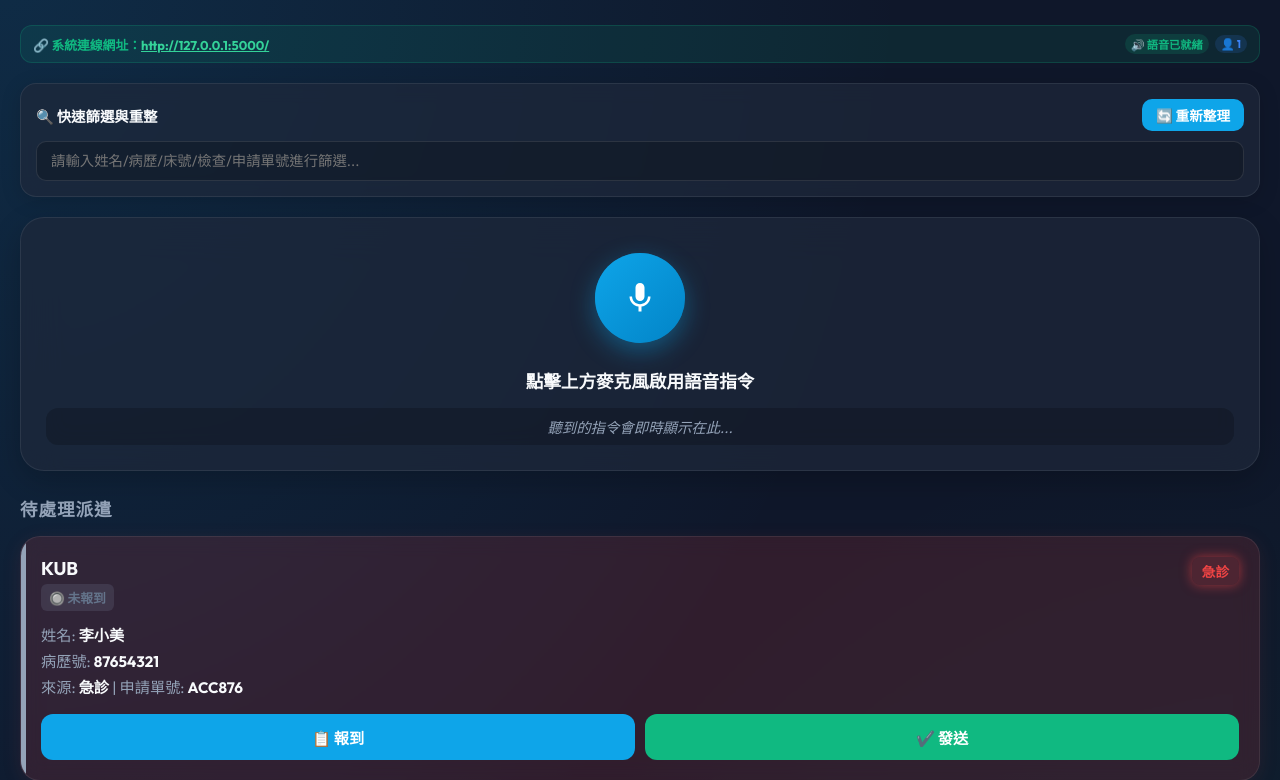
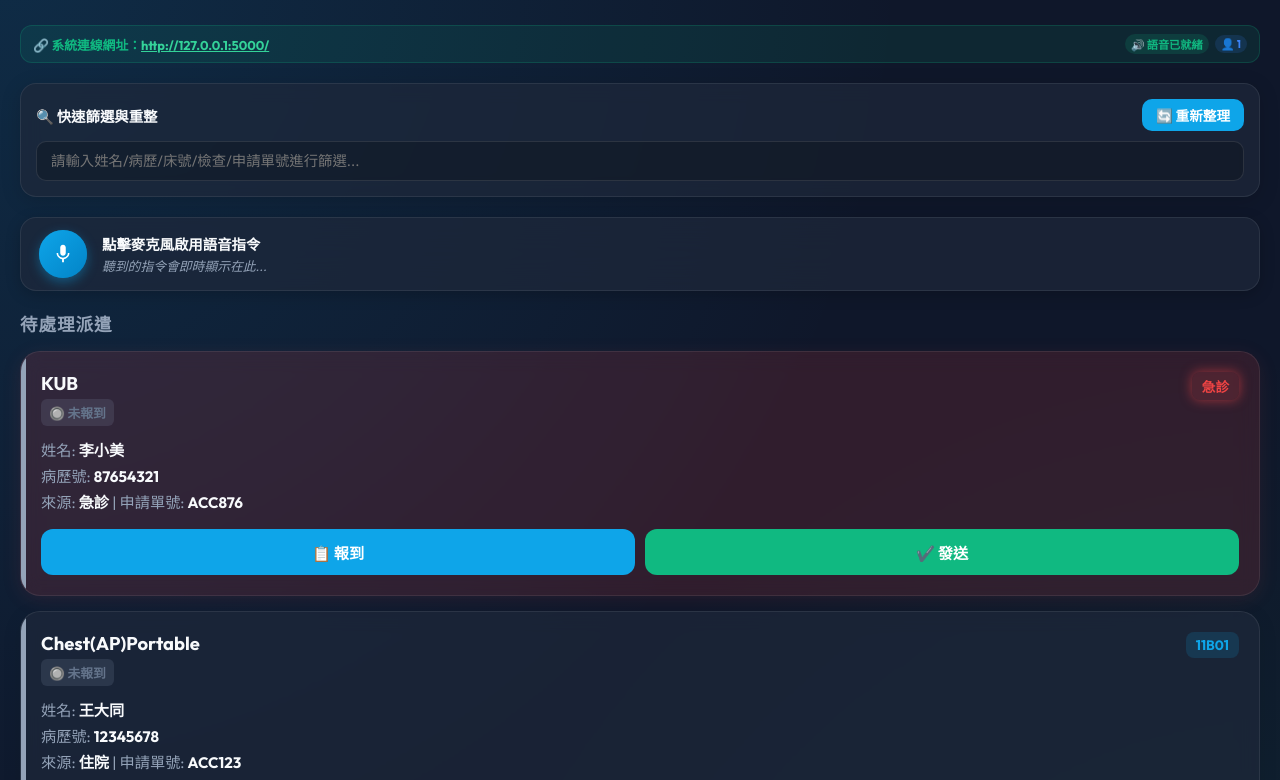
Before and after one commit to cat670500-hub/QCC, a Flask app: page /mobile in a window 1280 px wide. Shown: the part 56-836 px from the top of the page. Run offline with Flask 3, Linux system fonts and the light colour scheme; the visitor is signed in with stand-in values (Sample User, id 1); some libraries are stand-ins or nearby versions.

Commit message:
優化行動端語音控制面板，調整為緊湊單列版面 (Compact Voice UI)

```diff
--- a/templates/mobile_receiver.html
+++ b/templates/mobile_receiver.html
@@ -102,27 +102,26 @@
             backdrop-filter: blur(20px);
             -webkit-backdrop-filter: blur(20px);
             border: 1px solid var(--border-glow);
-            border-radius: 24px;
-            padding: 25px;
+            border-radius: 16px;
+            padding: 12px 18px;
             display: flex;
-            flex-direction: column;
+            flex-direction: row;
             align-items: center;
             gap: 15px;
-            margin-bottom: 25px;
-            box-shadow: 0 10px 30px rgba(0, 0, 0, 0.2);
-            text-align: center;
+            margin-bottom: 20px;
+            box-shadow: 0 4px 15px rgba(0, 0, 0, 0.2);
         }
 
         .mic-container {
             position: relative;
-            width: 90px;
-            height: 90px;
-            margin: 10px 0;
+            width: 48px;
+            height: 48px;
+            flex-shrink: 0;
         }
 
         .mic-button {
-            width: 90px;
-            height: 90px;
+            width: 48px;
+            height: 48px;
             border-radius: 50%;
             background: linear-gradient(135deg, #0ea5e9, #0284c7);
             border: none;
@@ -130,22 +129,22 @@
             display: flex;
             align-items: center;
             justify-content: center;
-            box-shadow: 0 8px 24px var(--primary-glow);
+            box-shadow: 0 4px 12px var(--primary-glow);
             z-index: 2;
             position: relative;
             transition: all 0.3s cubic-bezier(0.4, 0, 0.2, 1);
         }
 
         .mic-button svg {
-            width: 36px;
-            height: 36px;
+            width: 22px;
+            height: 22px;
             fill: white;
             transition: transform 0.3s ease;
         }
 
         .mic-button.listening {
             background: linear-gradient(135deg, #10b981, #059669);
-            box-shadow: 0 8px 24px var(--success-glow);
+            box-shadow: 0 4px 12px var(--success-glow);
         }
 
         .mic-button.listening svg {
@@ -186,21 +185,17 @@
         }
 
         .voice-instruction {
-            font-size: 1.1rem;
+            font-size: 0.9rem;
             font-weight: 600;
             color: var(--text-main);
         }
 
         .voice-log {
-            font-size: 0.9rem;
+            font-size: 0.8rem;
             color: var(--text-muted);
-            min-height: 20px;
             font-style: italic;
-            background: rgba(0, 0, 0, 0.2);
-            padding: 8px 16px;
-            border-radius: 12px;
-            width: 100%;
             word-break: break-all;
+            margin-top: 2px;
         }
 
         /* 待發送派遣清單 */
@@ -477,8 +472,10 @@
             </button>
             <div class="pulse-ring"></div>
         </div>
-        <div id="voiceStatus" class="voice-instruction">點擊上方麥克風啟用語音指令</div>
-        <div id="voiceTranscription" class="voice-log">聽到的指令會即時顯示在此...</div>
+        <div style="display: flex; flex-direction: column; flex-grow: 1; min-width: 0; text-align: left;">
+            <div id="voiceStatus" class="voice-instruction">點擊麥克風啟用語音指令</div>
+            <div id="voiceTranscription" class="voice-log">聽到的指令會即時顯示在此...</div>
+        </div>
     </div>
 
     <!-- 派遣清單 -->
```
